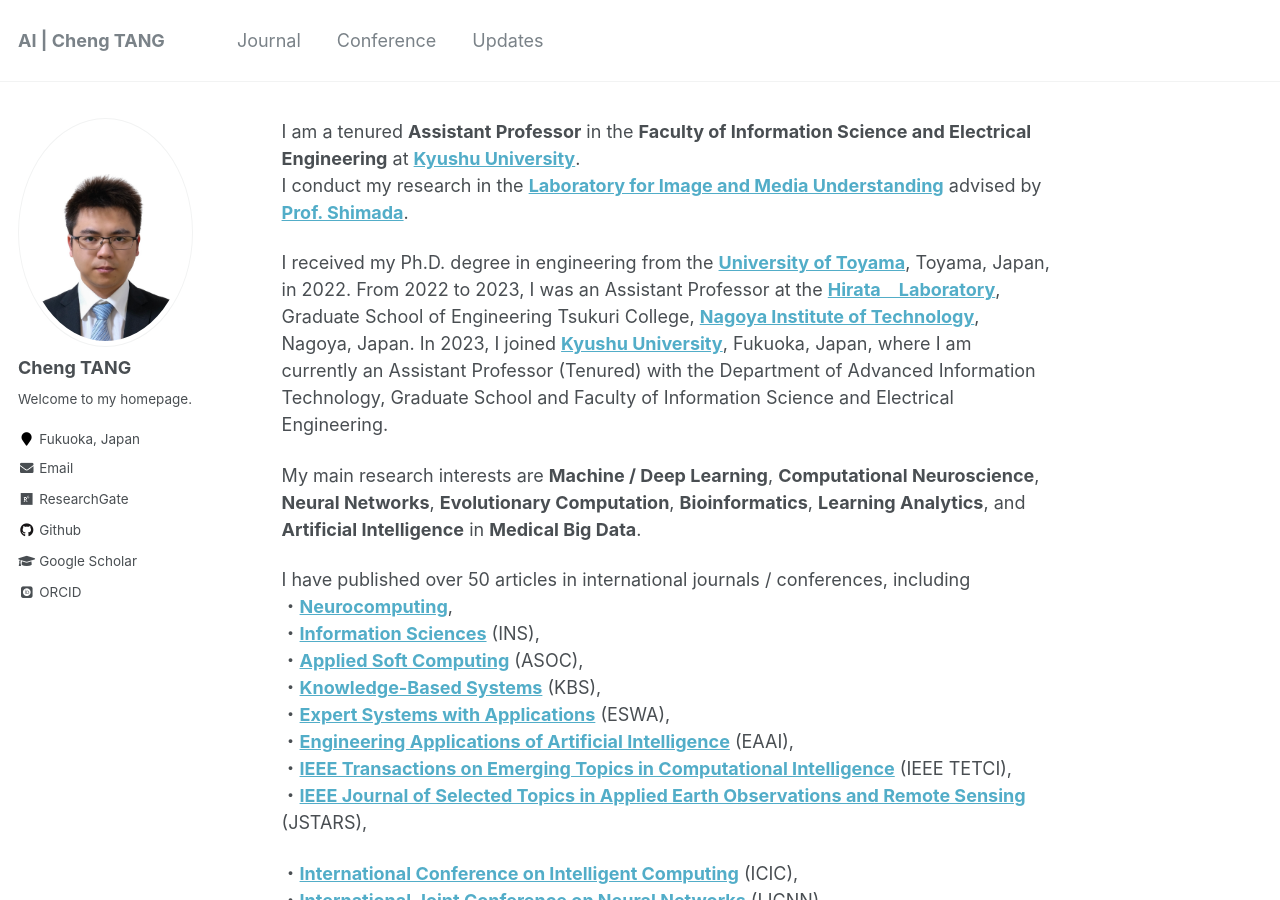
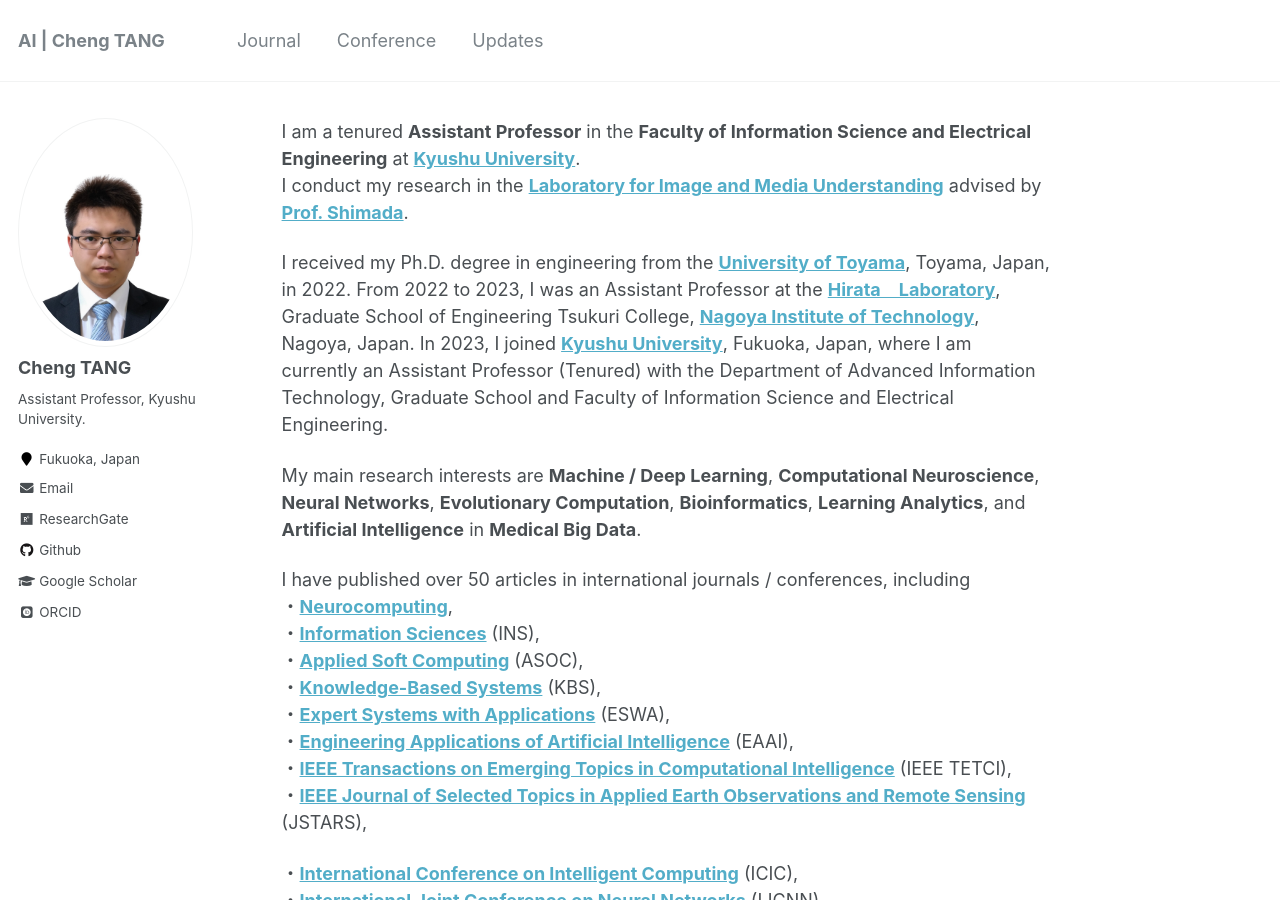
Before and after one commit to ChengTANG-AI/chengtang-ai.github.io, a Jekyll site: the page built from _pages/about.md, in a window 1280 px wide and 900 px high. Built offline with Jekyll 4.4.1, drawn with Linux system fonts in a browser that asks for light colours; some web fonts are replaced.

Commit message:
Update _config.yml

```diff
--- a/_config.yml
+++ b/_config.yml
@@ -82,7 +82,7 @@
 author:
   name             : "Cheng TANG"
   avatar           : "ZP43.jpg"
-  bio              : "Welcome to my homepage."
+  bio              : "Assistant Professor, Kyushu University."
   googlescholar    : "https://scholar.google.com/citations?user=GvXOVv0AAAAJ"
   researchgate     : "https://www.researchgate.net/profile/Cheng-Tang-11"
   orcid            : "https://orcid.org/0000-0002-8148-1509"
```
